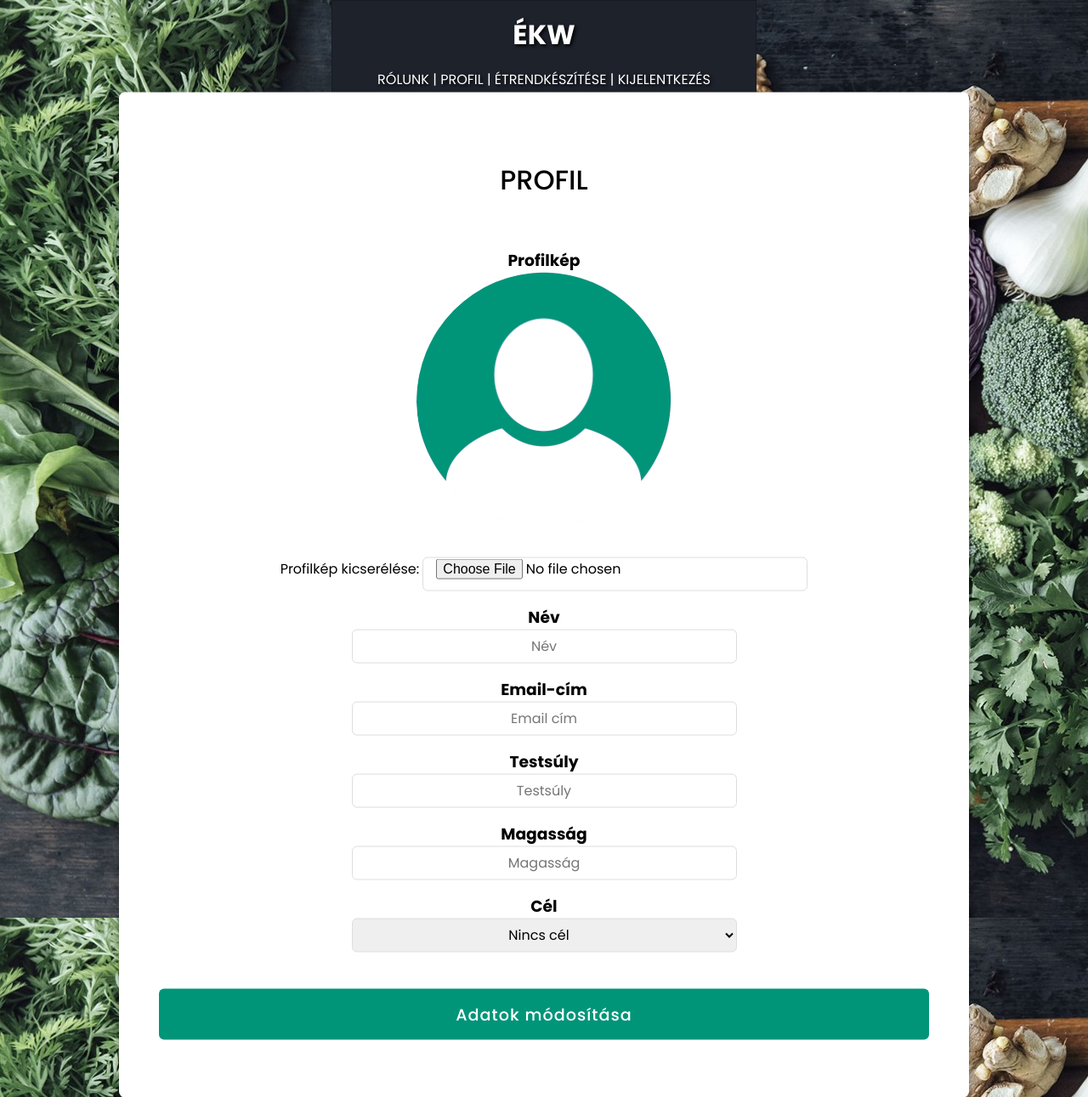
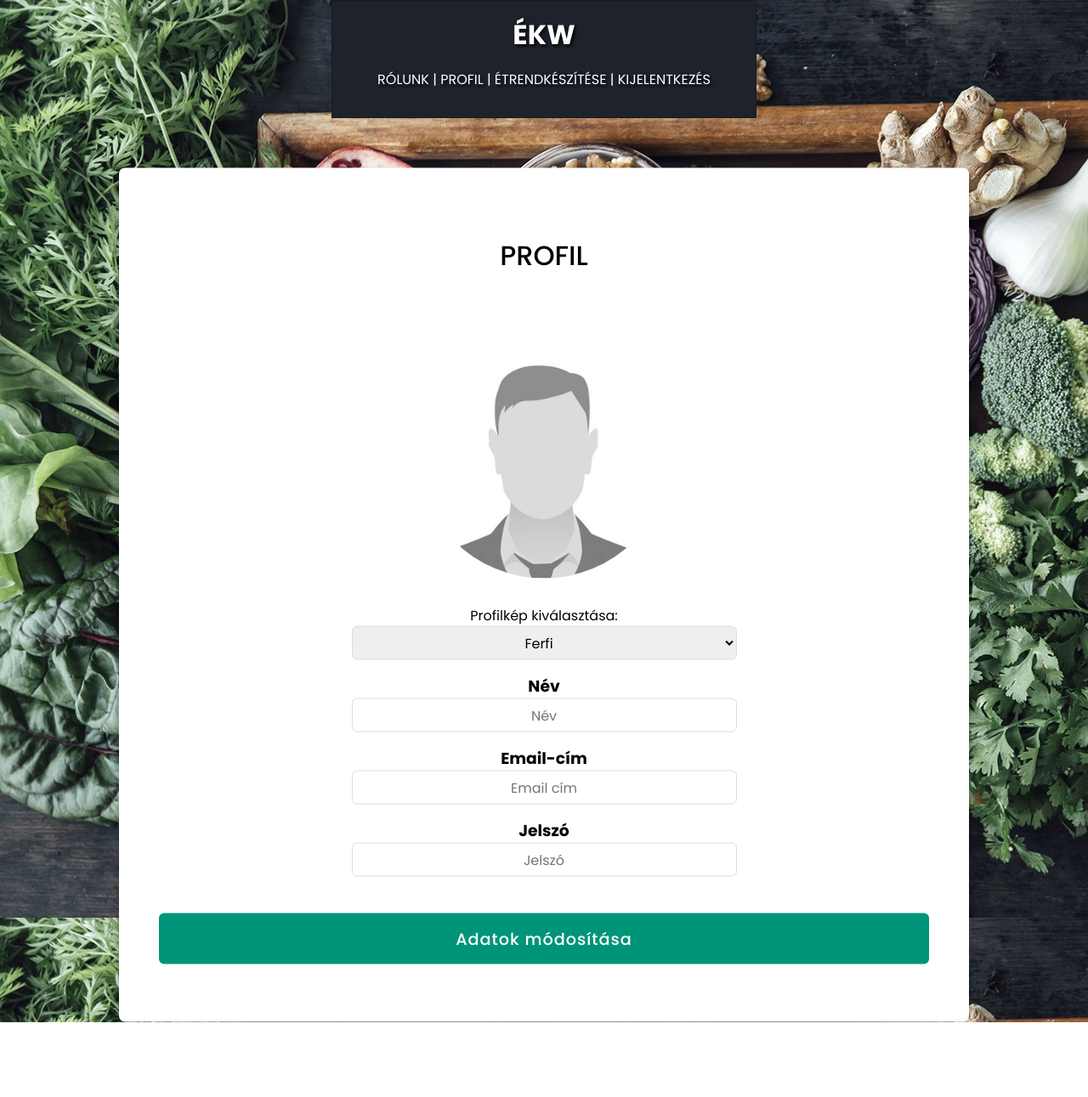
Before and after one commit to hferi55/szakdolgozat, a PHP site: page /profil.php in a window 1280 px wide. Shown: the whole page at 85% size. After the commit the page ends 1203 px from the top, so only its background shows below. Run offline with PHP 8.4, Linux system fonts and the light colour scheme.

Commit message:
új profilkép megadása
egy másik módszer ahogyan ki lehet választani a profilképünket az oldalon

```diff
--- a/profil.php
+++ b/profil.php
@@ -3,7 +3,8 @@ require("sql.php");
 session_start();
 
 // Változók inicializálása
-$nev = $email = $testsuly = $magassag = $cel = "";
+$nev = $email = $jelszo = ""; // Alapértelmezett értékek
+$profilkep_id = 1; // Alapértelmezett profilkép azonosító
 
 // Ellenőrzés, hogy a form elküldésre került-e
 if ($_SERVER["REQUEST_METHOD"] == "POST") {
@@ -15,19 +16,25 @@ if ($_SERVER["REQUEST_METHOD"] == "POST") {
     // Email-cím
     $email = $_POST["email"];
 
-    // Testsúly
-    $testsuly = $_POST["testsuly"];
+    // Jelszó
+    $jelszo = $_POST["jelszo"];
 
-    // Magasság
-    $magassag = $_POST["magassag"];
+    // Jelszó hashelése
+    $hashelt_jelszo = password_hash($jelszo, PASSWORD_DEFAULT);
 
-    // Cél
-    $cel = $_POST["cel"];
+    // Profilkép azonosító
+    $profilkep_id = $_POST["profilkep_id"];
+
+    // Az adatok frissítése a session-ben
+    $_SESSION['nev'] = $nev;
+    $_SESSION['email'] = $email;
+    $_SESSION['jelszo'] = $jelszo;
+    $_SESSION['profilkep_id'] = $profilkep_id;
 
     // Az adatok frissítése az adatbázisban
-    $sqlUpdate = "UPDATE users SET nev=?, email=?, testsuly=?, magassag=?, cel=? WHERE felhasznalo_id=?";
+    $sqlUpdate = "UPDATE felhasznalo SET nev=?, email_cim=?, jelszo=? WHERE felhasznalo_id=?";
     $stmtUpdate = $conn->prepare($sqlUpdate);
-    $stmtUpdate->bind_param("sssssi", $nev, $email, $testsuly, $magassag, $cel, $_SESSION['felhasznalo_id']);
+    $stmtUpdate->bind_param("sssi", $nev, $email, $hashelt_jelszo, $_SESSION['felhasznalo_id']);
 
     if ($stmtUpdate->execute()) {
         echo "Adataid sikeresen frissítve.";
@@ -35,8 +42,23 @@ if ($_SERVER["REQUEST_METHOD"] == "POST") {
         echo "Hiba történt az adatok frissítése során.";
     }
 }
+
+// A kiválasztott profilkép elérési útvonala
+switch ($profilkep_id) {
+    case 1:
+        $profilkep = "profilkepek/ferfi.jpg";
+        break;
+    case 2:
+        $profilkep = "profilkepek/no.jpg";
+        break;
+    case 3:
+        $profilkep = "profilkepek/uresprofilkep.png";
+        break;
+    default:
+        $profilkep = "profilkepek/uresprofilkep.png";
+        break;
+}
 ?>
-
 
 
 <!DOCTYPE html>
@@ -63,54 +85,34 @@ if ($_SERVER["REQUEST_METHOD"] == "POST") {
 <div class="profil_lap">
     <div class="kartya">
     <header>Profil</header>
-      <form action="profilkep_feltoltes.php" method="post" enctype="multipart/form-data">
+      <form action="" method="post">
 
+      <!-- Profilkép megjelenítése -->
+      <img src="<?php echo htmlspecialchars($profilkep); ?>" alt="Profilkép" class="profilkep">
+      <br>
+      <!-- Profilkép kiválasztása -->
+      <label for="profilkep_id">Profilkép kiválasztása:</label>
+      <br>
+      <select name="profilkep_id" id="profilkep_id">
+          <option value="1" <?php if ($profilkep_id == 1) echo "selected"; ?>>Ferfi</option>
+          <option value="2" <?php if ($profilkep_id == 2) echo "selected"; ?>>No</option>
+          <option value="3" <?php if ($profilkep_id == 3) echo "selected"; ?>>Üres profilkép</option>
+      </select>
 
-    <!--
-        Profilkép ötlet újra dolgozása, a profilkép feltöltése helyett, legyen 4-5 profilkép ami közül lehet választani (fiú, férfi, lány, nő, üres profilkép)
-        A profil oldalon csak a nevet, email-címet, és jelszavat lehessen változtatni, meg persze a profilképet lehessen kiválasztani.
-        A testsúly, magasság, és cél adatot az etrendkeszitese.php oldalon lehessen megadni.
-    -->
+        <!-- Név -->
+        <h3>Név</h3>
+        <input type="text" placeholder="<?php echo htmlspecialchars($nev !== "" ? $nev : 'Név'); ?>" name="nev" value="<?php echo htmlspecialchars($nev); ?>">
 
-      <h3>Profilkép</h3>
-      <?php
+        <!-- Email-cím -->
+        <h3>Email-cím</h3>
+        <input type="text" placeholder="<?php echo htmlspecialchars($email !== "" ? $email : 'Email cím'); ?>" name="email" value="<?php echo htmlspecialchars($email); ?>">
 
-      // Profilkép elérési útjának lekérése a session-ből
-      $profilkep = isset($_SESSION['profilkep']) ? $_SESSION['profilkep'] : "profilkepek/uresprofilkep.png";
-      ?>
+        <!-- Jelszó -->
+        <h3>Jelszó</h3>
+        <input type="text" placeholder="<?php echo htmlspecialchars($jelszo !== "" ? $jelszo : 'Jelszó'); ?>" name="jelszo" value="<?php echo htmlspecialchars($jelszo); ?>">
 
-      <!-- A profilkep változó használata a profilkép megjelenítéséhez -->
-      <img src="<?php echo htmlspecialchars($profilkep); ?>" alt="Profilkép" class="profilkep">
-
-      <br>
-      <!-- Fájlfeltöltő input elem hozzáadása -->
-      <label for="profilkep_feltoltes">Profilkép kicserélése:</label>
-      <input type="file" id="profilkep_feltoltes" name="profilkep" accept="image/*">
-      <br>
-
-            <h3>Név</h3>
-            <input type="text" placeholder="Név" name="nev" value="<?php echo htmlspecialchars($nev); ?>">
-
-            <h3>Email-cím</h3>
-            <input type="text" placeholder="Email cím" name="email" value="<?php echo htmlspecialchars($email); ?>">
-
-            <h3>Testsúly</h3>
-            <input type="text" placeholder="Testsúly" name="testsuly" value="<?php echo htmlspecialchars($testsuly); ?>">
-
-            <h3>Magasság</h3>
-            <input type="text" placeholder="Magasság" name="magassag" value="<?php echo htmlspecialchars($magassag); ?>">
-
-            <h3>Cél</h3>
-            <select name="cel" id="cel">
-                <option value="1" <?php if ($cel == 1) echo "selected"; ?>>Nincs cél</option>
-                <option value="2" <?php if ($cel == 2) echo "selected"; ?>>Szintentartás</option>
-                <option value="3" <?php if ($cel == 3) echo "selected"; ?>>Fogyás</option>
-                <option value="4" <?php if ($cel == 4) echo "selected"; ?>>Tömegelés</option>
-            </select>
-
-            <input type="submit" value="Adatok módosítása" class="button">
-
-        </form>
+      <input type="submit" value="Adatok módosítása" class="button">
+      </form>
     </div>
 </div>
 
```
Also changed, not shown: profilkepek/1708511935-joker patrik.jpg (deleted), profilkepek/1708517194-uresprofilkep.png (deleted), profilkepek/1708517255-1708511935-joker patrik.jpg (deleted), profilkepek/ferfi.jpg (added), profilkepek/no.jpg (added).
